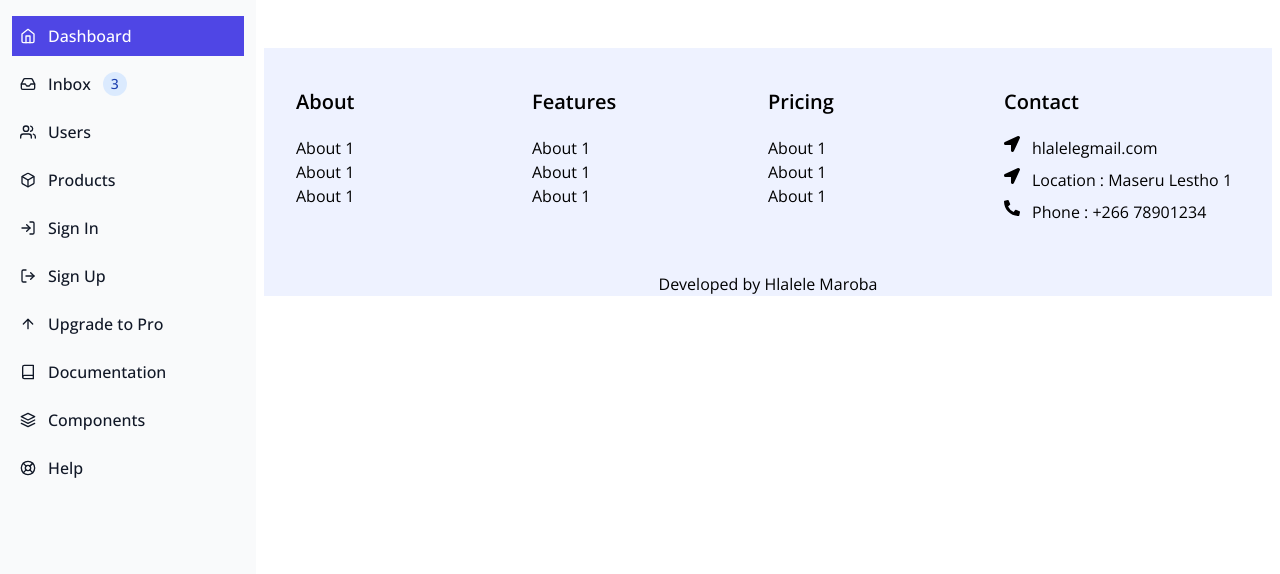
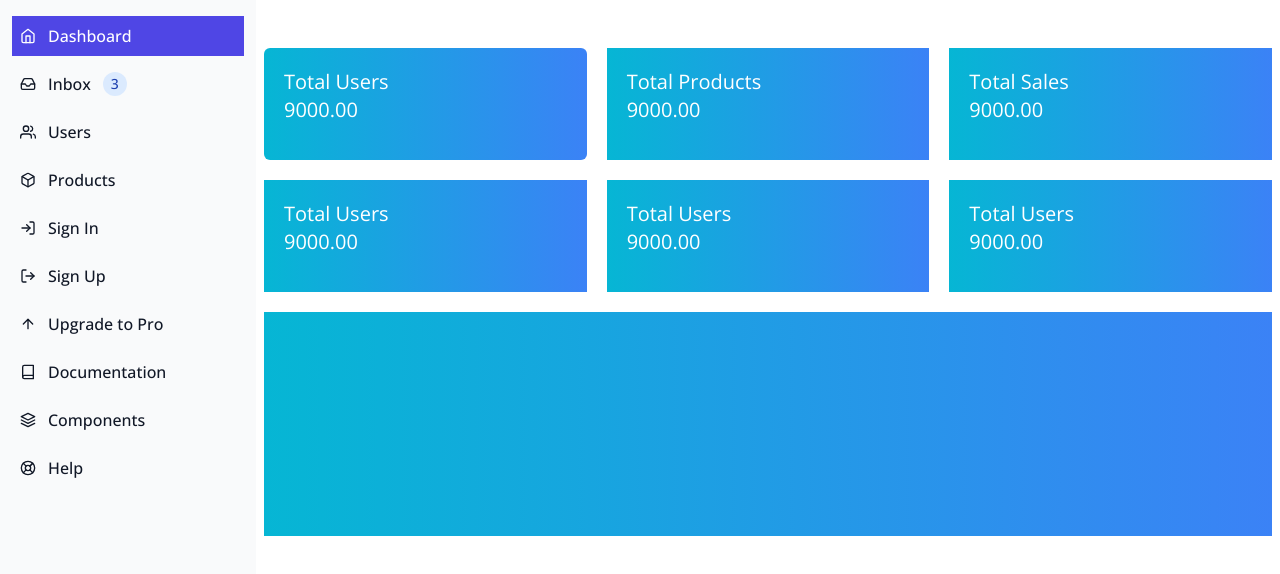
Before and after one commit to HMaroba/nextjs-tailwind, a Next.js app: page / in a window 1280 px wide. Shown: the top 574 px of the page. Built offline with nearby package versions, Linux system fonts and the light colour scheme.

Commit message:
Added table

```diff
--- a/src/app/layout.tsx
+++ b/src/app/layout.tsx
@@ -28,10 +28,7 @@ export default function RootLayout({
         </div>
         <Footer /> */}
         <div>
-          <Sidebar2>
-            {children}
-            <Footer />
-          </Sidebar2>
+          <Sidebar2>{children}</Sidebar2>
         </div>
       </body>
     </html>
--- a/src/app/pages/Home/page.tsx
+++ b/src/app/pages/Home/page.tsx
@@ -1,9 +1,53 @@
-'use client'
+"use client";
 
-export default function Home(){
-    return(
-        <>
+import Table from "../table/page";
 
-        </>
-    )
+export default function Home() {
+  return (
+    <>
+      <div className="grid grid-cols-1 md:grid-cols-3 gap-5 w-full mt-10">
+        <div className="h-28 bg-gradient-to-r from-cyan-500 to-blue-500 w-full rounded-md">
+          <div className="p-5 text-white">
+            <h6 className="text-xl">Total Users</h6>
+            <h6 className="text-xl">9000.00</h6>
+          </div>
+        </div>
+        <div className="h-28 bg-gradient-to-r from-cyan-500 to-blue-500 w-full">
+          <div className="p-5 text-white">
+            <h6 className="text-xl">Total Products</h6>
+            <h6 className="text-xl">9000.00</h6>
+          </div>
+        </div>
+        <div className="h-28 bg-gradient-to-r from-cyan-500 to-blue-500 w-full">
+          <div className="p-5 text-white">
+            <h6 className="text-xl">Total Sales</h6>
+            <h6 className="text-xl">9000.00</h6>
+          </div>
+        </div>
+      </div>
+      <div className="grid grid-cols-1 md:grid-cols-3 gap-5 w-full mt-5">
+        <div className="h-28 bg-gradient-to-r from-cyan-500 to-blue-500 w-full">
+          <div className="p-5 text-white">
+            <h6 className="text-xl">Total Users</h6>
+            <h6 className="text-xl">9000.00</h6>
+          </div>
+        </div>
+        <div className="h-28 bg-gradient-to-r from-cyan-500 to-blue-500 w-full">
+          <div className="p-5 text-white">
+            <h6 className="text-xl">Total Users</h6>
+            <h6 className="text-xl">9000.00</h6>
+          </div>
+        </div>
+        <div className="h-28 bg-gradient-to-r from-cyan-500 to-blue-500 w-full">
+          <div className="p-5 text-white">
+            <h6 className="text-xl">Total Users</h6>
+            <h6 className="text-xl">9000.00</h6>
+          </div>
+        </div>
+      </div>
+      <div className="h-56 bg-gradient-to-r from-cyan-500 to-blue-500 w-full mt-5">
+
+      </div>
+    </>
+  );
 }
```
